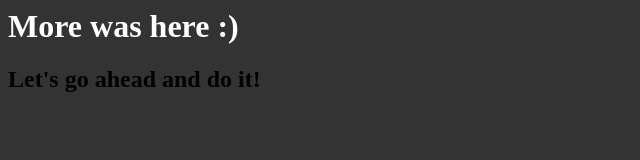
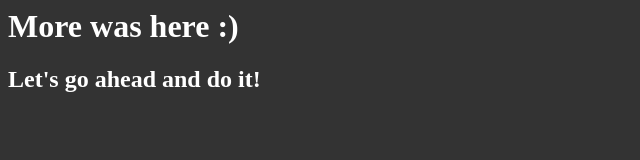
Before and after one commit to morepourata/more, a plain HTML site: page index.html in a window 1280 px wide. Shown: the whole page, without its empty margins (0-640 px from the left). Drawn offline with nearby package versions, Linux system fonts and the light colour scheme.

Commit message:
jQuery snippet added.

```diff
--- a/css/more.css
+++ b/css/more.css
@@ -5,3 +5,8 @@ body{
 h1{
   color:#fff;
 }
+
+
+h2{
+  color:#fff;
+}
--- a/js/more.js
+++ b/js/more.js
@@ -0,0 +1,3 @@
+$(document).ready(function(){
+    console.log('This is a test by jQuery');
+});
```
